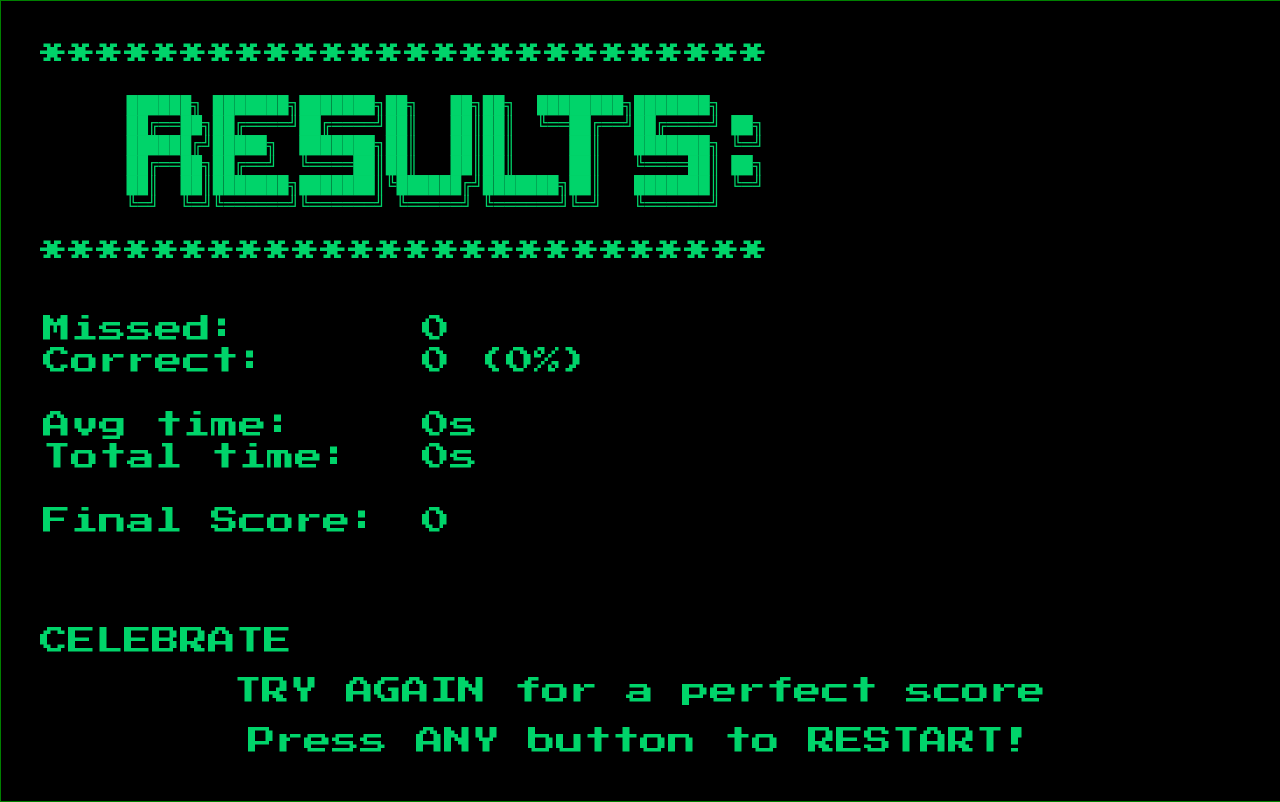
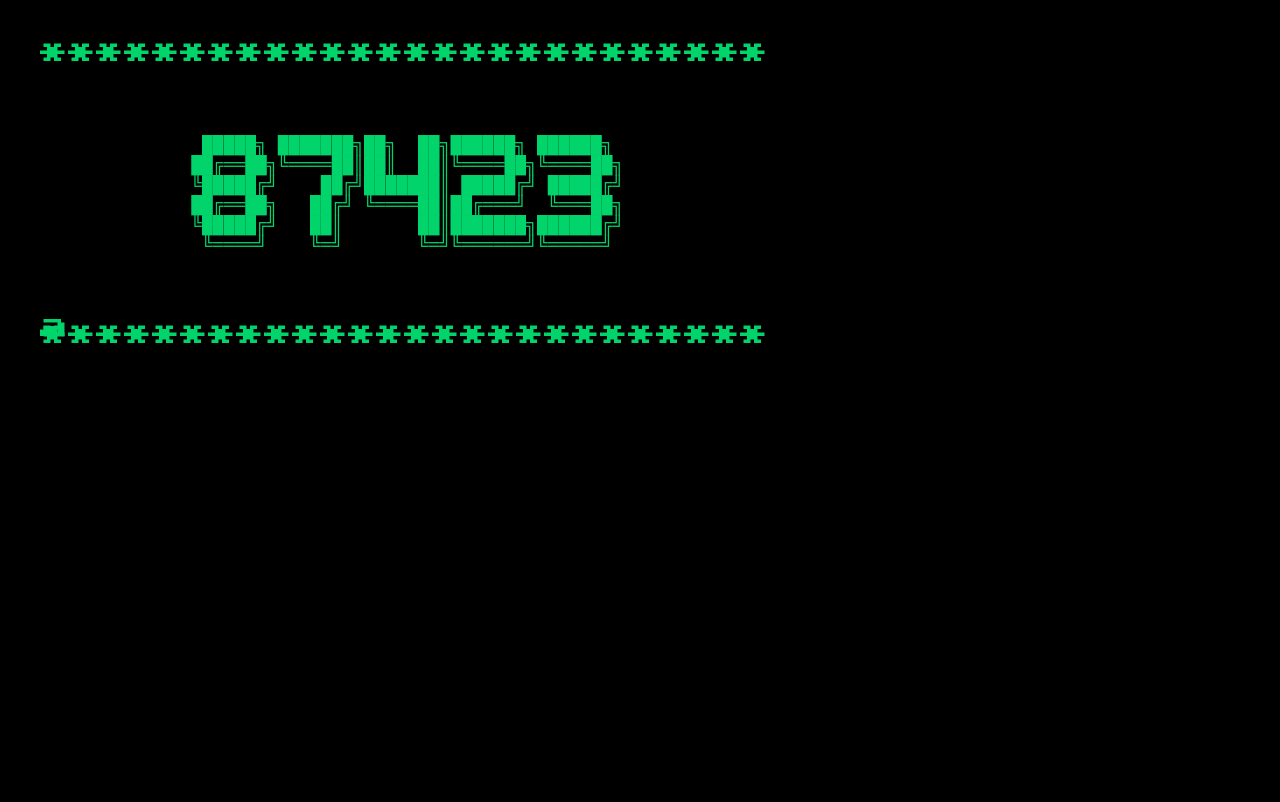
Before and after one commit to kevinclement/exitpuzzles-museum-computer-web, a Vue app: page /score in a window 1280 px wide. Built offline with nearby package versions, Linux system fonts and the light colour scheme; no server answers; the database is empty.

Commit message:
starting to form boxes

```diff
--- a/src/views/Score.Celebrate.vue
+++ b/src/views/Score.Celebrate.vue
@@ -1,8 +1,5 @@
 <template>
-    <div>
-        <DIV>CELEBRATE</DIV>
-        <div id="confetti-box"></div>
-    </div>
+    <div>a</div>
 </template>
 
 <script>
@@ -91,14 +88,6 @@ export default {
 </script>
 
 <style>
-  #confetti-box {
-    position: absolute;
-    top: 0;
-    left: 0;
-    width: 100%;
-    height: 100%;
-    border: 1px solid green;
-  }
   .confetti {
     position: absolute;
     z-index: 9999;
--- a/src/views/Score.vue
+++ b/src/views/Score.vue
@@ -2,17 +2,27 @@
     <div class="resultsPage">
         <div>**************************</div>
         <div>
-        <pre class="results">
+        <pre class="results" style="padding-top:40px">
+               █████╗ ███████╗██╗  ██╗██████╗ ██████╗
+              ██╔══██╗╚════██║██║  ██║╚════██╗╚════██╗
+              ╚█████╔╝    ██╔╝███████║ █████╔╝ █████╔╝
+              ██╔══██╗   ██╔╝ ╚════██║██╔═══╝  ╚═══██╗
+              ╚█████╔╝   ██║       ██║███████╗██████╔╝
+               ╚════╝    ╚═╝       ╚═╝╚══════╝╚═════╝
+       </pre>
+
+        <!-- <pre class="results">
         ██████╗ ███████╗███████╗██╗   ██╗██╗  ████████╗███████╗
         ██╔══██╗██╔════╝██╔════╝██║   ██║██║  ╚══██╔══╝██╔════╝ ██╗
         ██████╔╝█████╗  ███████╗██║   ██║██║     ██║   ███████╗ ╚═╝
         ██╔══██╗██╔══╝  ╚════██║██║   ██║██║     ██║   ╚════██║ ██╗
         ██║  ██║███████╗███████║╚██████╔╝███████╗██║   ███████║ ╚═╝
         ╚═╝  ╚═╝╚══════╝╚══════╝ ╚═════╝ ╚══════╝╚═╝   ╚══════╝
-        </pre>
+</pre> -->
+
         </div>
-        <div>**************************</div>
-        <div>
+        <div style="padding-top:85px;">**************************</div>
+        <!-- <div>
           <table class="resultsTable">
             <tr><td>Missed:</td><td>{{missed}}</td></tr>
             <tr><td>Correct:</td><td>{{correct}} ({{percentage}}%)</td></tr>
@@ -27,9 +37,9 @@
             </tr>
           </table>
         </div>
-        <score-celebrate ref="celebrator"/>
+
         <div class="footerMsg">{{tryAgain}}</div>
-        <div class="footerMsg">{{pressAnyButton}}</div>
+        <div class="footerMsg">{{pressAnyButton}}</div> -->
 
         <audio ref="successSnd" preload="true">
           <source src="../assets/sounds/success.mp3" type="audio/mpeg">
@@ -41,6 +51,7 @@
           <source src="../assets/sounds/button-17.wav" type="audio/wav">
         </audio>
 
+        <score-celebrate ref="celebrator"/>
   </div>
 </template>
 
@@ -185,7 +196,6 @@ export default {
 
       let x = Math.floor(Math.random() * maxX);
       let y = Math.floor(Math.random() * maxY);
-      console.log(`INFO: Creating confetti at ${x}, ${y}`);
 
       this.$refs.celebrator.createConfetti(x, y, 20);
     },
```
